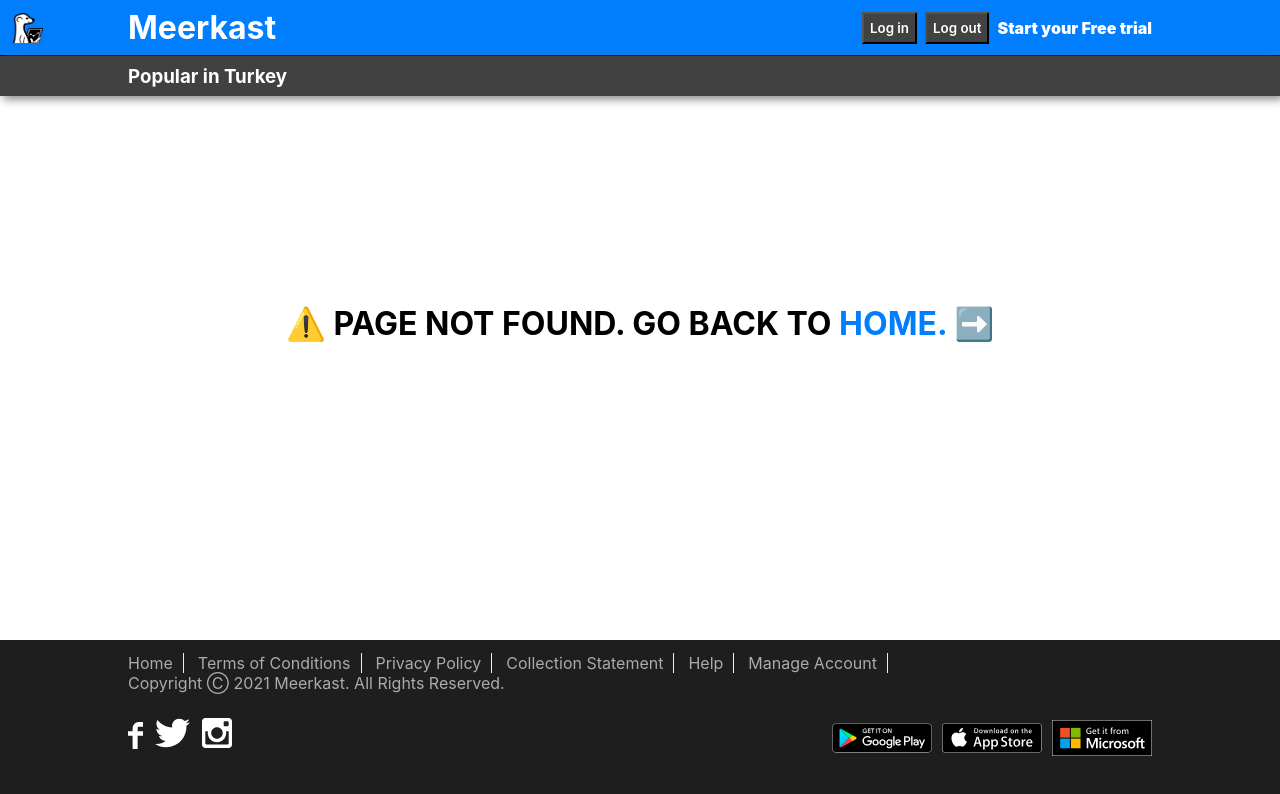
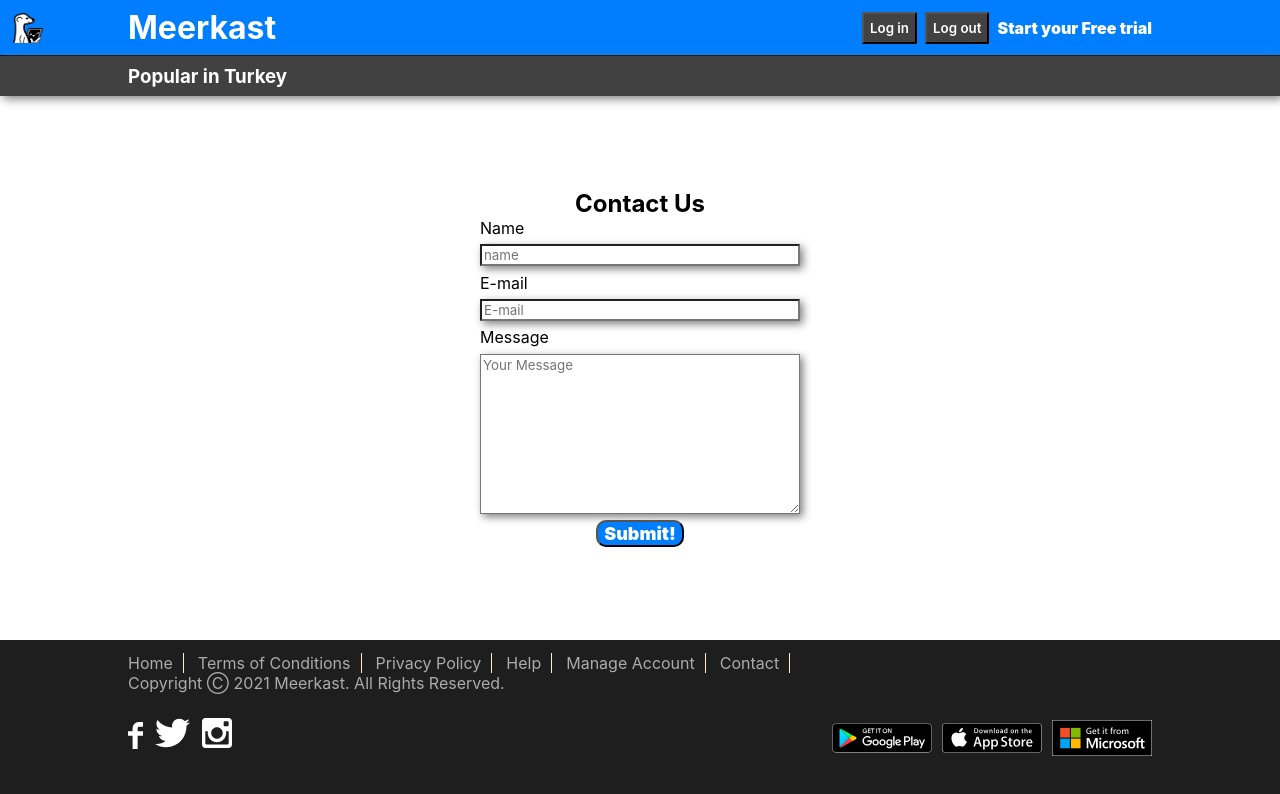
Before and after one commit to absolutezero13/meerkast, a React (Create React App) app: page /contact in a window 1280 px wide. Shown: the top 794 px of the page. Built offline with nearby package versions, Linux system fonts and the light colour scheme; no server answers; sample sign-in values are in the browser's storage.

Commit message:
contact form added, connected to firebase database

```diff
--- a/src/App.css
+++ b/src/App.css
@@ -4,3 +4,11 @@
   font-family: -apple-system, BlinkMacSystemFont, "Segoe UI", "Roboto", "Oxygen",
     "Ubuntu", "Cantarell", "Fira Sans", "Droid Sans", "Helvetica Neue";
 }
+
+a {
+  text-decoration: none;
+  color: rgb(173, 170, 170);
+}
+a:hover {
+  text-decoration: underline;
+}
--- /dev/null
+++ b/src/Components/Contact/Contact.css
@@ -0,0 +1,67 @@
+.contact {
+  height: 68vh;
+  display: flex;
+  flex-direction: column;
+  justify-content: center;
+  align-items: center;
+}
+.contact-form {
+  display: flex;
+  flex-direction: column;
+  width: 20em;
+  align-items: center;
+}
+label {
+  align-self: flex-start;
+}
+textarea {
+  max-width: 500px;
+  max-height: 200px;
+  height: 10rem;
+}
+.name,
+.email,
+.message {
+  width: 24em;
+  margin: 2% 0 2% 0;
+  box-shadow: 3px 3px 8px gray;
+  outline: none;
+}
+.name:focus,
+.email:focus,
+.message:focus {
+  border: 2px solid rgba(17, 17, 179, 0.137);
+}
+
+.contact-form button {
+  outline: none;
+  background: rgba(1, 126, 254, 255);
+  color: white;
+  font-size: 18px;
+  border-radius: 10px;
+  font-weight: 1000;
+  cursor: pointer;
+}
+.contact-form button:hover {
+  opacity: 0.85;
+}
+.contact-form button:active {
+  transform: translateY(2px);
+  border-bottom: 3px solid blue;
+}
+@media only screen and (max-width: 400px) {
+  .name,
+  .email,
+  .message {
+    width: 16em;
+    margin: 2% 0 2% 0;
+    box-shadow: 3px 3px 8px gray;
+    outline: none;
+  }
+  .contact-form {
+    display: flex;
+    flex-direction: column;
+    width: 14em;
+    align-items: center;
+  }
+}
--- /dev/null
+++ b/src/Components/Contact/Contact.tsx
@@ -0,0 +1,57 @@
+import React, { useState } from "react";
+import "./Contact.css";
+import { firebase } from "../../firebase/firebase";
+import { Redirect } from "react-router-dom";
+const Contact: React.FC = () => {
+  const [areInputsValid, setValid] = useState<boolean>(true);
+  const [isMessageSent, setSent] = useState<boolean>(false);
+  const submitHandler = (e: any) => {
+    e.preventDefault();
+    const form = document.querySelector(".contact-form")! as HTMLFormElement;
+    const name = document.querySelector(".name")! as HTMLInputElement;
+    const email = document.querySelector(".email")! as HTMLInputElement;
+    const message = document.querySelector(".message")! as HTMLInputElement;
+    if (name.value && email.value && message.value) {
+      firebase.database().ref("messages").push({
+        name: name.value,
+        email: email.value,
+        message: message.value,
+      });
+      form.reset();
+      setValid(true);
+      setSent(true);
+    } else {
+      setValid(false);
+      setSent(false);
+    }
+  };
+
+  return (
+    <div className="contact">
+      <h2>Contact Us</h2>
+      <form className="contact-form" onSubmit={submitHandler}>
+        <label> Name</label>
+
+        <input className="name" type="text" placeholder="name" />
+
+        <label> E-mail</label>
+
+        <input className="email" type="email" placeholder="E-mail" />
+
+        <label>Message</label>
+
+        <textarea
+          className="message"
+          name="Your message"
+          placeholder="Your Message"
+        ></textarea>
+
+        <button type="submit"> Submit! </button>
+      </form>
+      {!areInputsValid && <p>Please insert some reasonable information.</p>}
+      {isMessageSent && <p>Your message has been sent!</p>}
+    </div>
+  );
+};
+
+export default Contact;
--- a/src/Components/FooterComps/Extras.tsx
+++ b/src/Components/FooterComps/Extras.tsx
@@ -1,11 +1,12 @@
 import React from "react";
+import { Link } from "react-router-dom";
 import "./Extras.css";
 const Extras: React.FC = () => {
   const extraArray = [
     "Home",
     "Terms of Conditions",
     "Privacy Policy",
-    "Collection Statement",
+
     "Help",
     "Manage Account",
   ];
@@ -15,6 +16,9 @@
         {extraArray.map((e: string, i: number) => (
           <p key={i}>{e}</p>
         ))}
+        <Link to="/contact">
+          <p>Contact</p>
+        </Link>
       </div>
       <p className="copyright">
         Copyright Ⓒ 2021 Meerkast. All Rights Reserved.
--- a/src/Components/HomePage.tsx
+++ b/src/Components/HomePage.tsx
@@ -11,6 +11,7 @@
 import { createBrowserHistory } from "history";
 import PrivateRoute from "./PrivateRoute";
 import PublicRoute from "./PublicRoute";
+import Contact from "./Contact/Contact";
 export const history = createBrowserHistory();
 
 const HomePage: React.FC = () => {
@@ -24,6 +25,7 @@
           <Route path="/meerkast" component={Body} exact={true} />
           <Route path="/movies" component={Movies} exact={true} />
           <Route path="/series" component={Series} exact={true} />
+          <Route path="/contact" component={Contact} exact={true} />
           <Route component={NotFoundPage} />
         </Switch>
         <Footer />
```
Also changed, not shown: src/firebase/firebase.tsx (+4 -4 lines).
